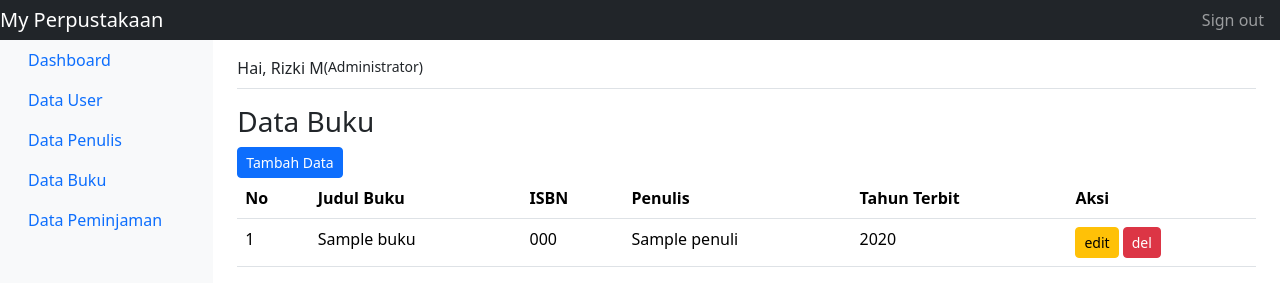
After one commit to rizkimuliono/perpustakaan, a PHP site: page /buku-index.php in a window 1280 px wide. The commit adds this page. Shown: the top 306 px of the page. Run offline with PHP 8.4, Linux system fonts and the light colour scheme; a user stored in the database is signed in; tables that the repository leaves empty hold one stand-in row (values such as "Sample post"); data that the repository does not hold is empty.

Commit message:
FIX penulis, buku index

```diff
--- /dev/null
+++ b/buku-index.php
@@ -0,0 +1,42 @@
+<?php
+include 'layout-header.php';
+
+$penulis = mysqli_query($conn, "SELECT
+    buku.buku_id,
+    buku.judul,
+    buku.isbn,
+    buku.tahun_terbit,
+    penulis.nama_penulis
+FROM buku
+INNER JOIN penulis
+    ON buku.penulis_id = penulis.penulis_id;
+");
+?>
+<h3>Data Buku</h3>
+<a href="penulis-create.php" class="btn btn-primary btn-sm">Tambah Data</a>
+<table class="table">
+    <tr>
+        <th>No</th>
+        <th>Judul Buku</th>
+        <th>ISBN</th>
+        <th>Penulis</th>
+        <th>Tahun Terbit</th>
+        <th>Aksi</th>
+    </tr>
+    <?php $no = 1; ?>
+    <?php foreach ($penulis as $row) { ?>
+        <tr>
+            <td><?= $no++; ?></td>
+            <td><?= $row['judul'] ?></td>
+            <td><?= $row['isbn'] ?></td>
+            <td><?= $row['nama_penulis'] ?></td>
+            <td><?= $row['tahun_terbit'] ?></td>
+            <td>
+                <a href="penulis-edit.php?id=<?= $row['penulis_id'] ?>" class="btn btn-warning btn-sm">edit</a>
+                <a onClick="return confirm('Hapus Data ini ?')" href="penulis-delete.php?id=<?= $row['penulis_id'] ?>" class="btn btn-danger btn-sm">del</a>
+            </td>
+        </tr>
+    <?php } ?>
+</table>
+
+<?php include 'layout-footer.php'; ?>
--- a/index.php
+++ b/index.php
@@ -1,6 +1,6 @@
 <?php
 session_start();
-if (isset($_SESSION['username'])) {
+if ((isset($_SESSION['username']))) {
     header('Location: dashboard.php');
 }
 ?>
--- /dev/null
+++ b/layout-header.php
@@ -0,0 +1,43 @@
+<?php
+include 'koneksi.php';
+
+session_start();
+if (!isset($_SESSION['username'])) {
+    header('Location: index.php');
+}
+?>
+<!DOCTYPE html>
+<html lang="en">
+
+<head>
+    <meta charset="UTF-8">
+    <meta name="viewport" content="width=device-width, initial-scale=1.0">
+    <link href="https://cdn.jsdelivr.net/npm/bootstrap@5.3.8/dist/css/bootstrap.min.css" rel="stylesheet" integrity="sha384-sRIl4kxILFvY47J16cr9ZwB07vP4J8+LH7qKQnuqkuIAvNWLzeN8tE5YBujZqJLB" crossorigin="anonymous">
+    <script src="https://cdn.jsdelivr.net/npm/bootstrap@5.3.8/dist/js/bootstrap.bundle.min.js" integrity="sha384-FKyoEForCGlyvwx9Hj09JcYn3nv7wiPVlz7YYwJrWVcXK/BmnVDxM+D2scQbITxI" crossorigin="anonymous"></script>
+    <title>Perpustakaan</title>
+</head>
+
+<body>
+    <nav class="navbar navbar-dark sticky-top bg-dark flex-md-nowrap p-0">
+        <a class="navbar-brand col-sm-3 col-md-2 mr-0" href="#">My Perpustakaan</a>
+
+        <ul class="navbar-nav px-3">
+            <li class="nav-item text-nowrap">
+                <a class="nav-link" href="logout.php">Sign out</a>
+            </li>
+        </ul>
+    </nav>
+
+    <div class="container-fluid">
+        <div class="row">
+            <?php include 'layout-side-menu.php'; ?>
+
+            <main role="main" class="col-md-9 ml-sm-auto col-lg-10 pt-3 px-4">
+                <div class="d-flex justify-content-between flex-wrap flex-md-nowrap align-items-center pb-2 mb-3 border-bottom">
+
+                    <div class="btn-toolbar mb-2 mb-md-0">
+                        <div class="btn-group mr-2">
+                            Hai, <?= $_SESSION['nama']; ?><small> (<?= ($_SESSION['type'] == 1) ? "Administrator" : "Member"; ?>)</small>
+                        </div>
+                    </div>
+                </div>
--- /dev/null
+++ b/layout-side-menu.php
@@ -0,0 +1,50 @@
+<nav class="col-md-2 d-none d-md-block bg-light sidebar">
+    <div class="sidebar-sticky">
+        <ul class="nav flex-column">
+            <li class="nav-item">
+                <a class="nav-link active" href="dashboard.php">
+                    <span data-feather="home"></span>
+                    Dashboard
+                </a>
+            </li>
+            <?php if ($_SESSION['type'] == 1) { ?>
+                <li class="nav-item">
+                    <a class="nav-link" href="#">
+                        <span data-feather="file"></span>
+                        Data User
+                    </a>
+                </li>
+                <li class="nav-item">
+                    <a class="nav-link" href="penulis-index.php">
+                        <span data-feather="shopping-cart"></span>
+                        Data Penulis
+                    </a>
+                </li>
+                <li class="nav-item">
+                    <a class="nav-link" href="buku-index.php">
+                        <span data-feather="shopping-cart"></span>
+                        Data Buku
+                    </a>
+                </li>
+                <li class="nav-item">
+                    <a class="nav-link" href="#">
+                        <span data-feather="shopping-cart"></span>
+                        Data Peminjaman
+                    </a>
+                </li>
+            <?php } ?>
+            <?php if ($_SESSION['type'] == 0) { ?>
+                <li class="nav-item">
+                    <a class="nav-link" href="#">
+                        <span data-feather="shopping-cart"></span>
+                        Pinjam Buku
+                    </a>
+                </li>
+            <?php } ?>
+
+        </ul>
+
+
+
+    </div>
+</nav>
```
Also changed, not shown: blanko.php (added, +7 -0 lines), dashboard.php (+7 -94 lines), layout-footer.php (added, +7 -0 lines), penulis-create.php (added, +18 -0 lines), penulis-delete.php (added, +12 -0 lines), penulis-edit.php (added, +23 -0 lines), penulis-index.php (added, +29 -0 lines), penulis-save.php (added, +14 -0 lines), penulis-update.php (added, +14 -0 lines), buku-create.php (added), buku-delete.php (added), buku-edit.php (added), buku-save.php (added), buku-update.php (added), 1 more files.
